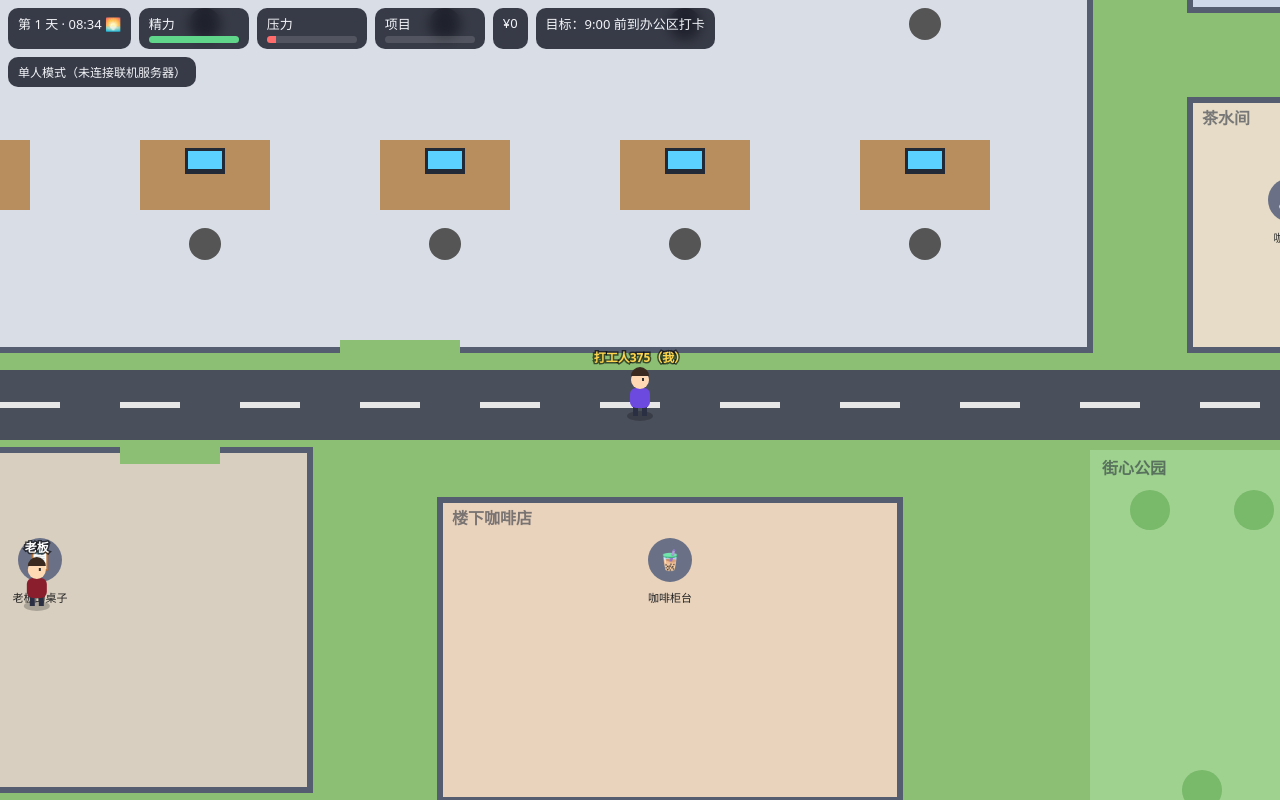
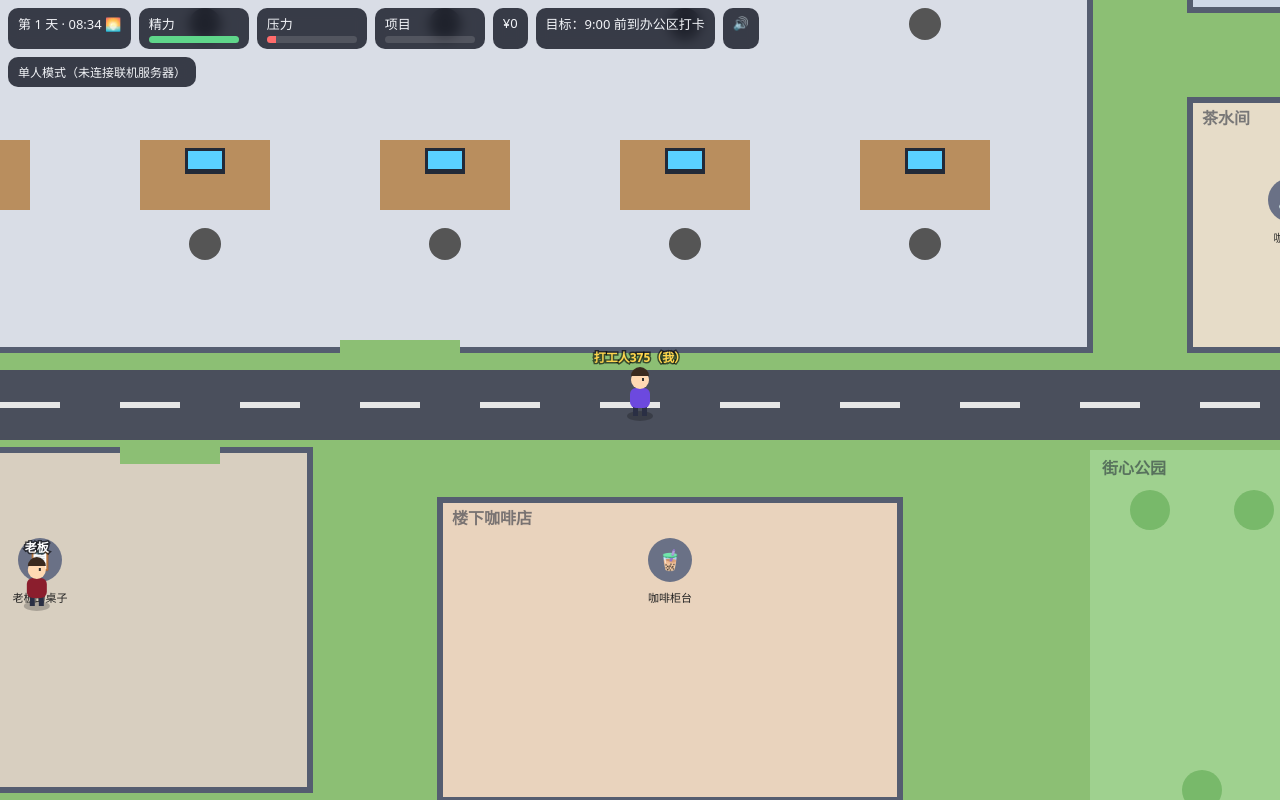
Before and after one commit to ykpercy/office-world, a website: page index.html in a window 1280 px wide. Both pictures are taken after a click on the button "开始上班". Drawn offline with Linux system fonts and the light colour scheme.

Commit message:
Add files via upload
add bgm

```diff
--- a/index.html
+++ b/index.html
@@ -27,6 +27,7 @@ canvas{display:block;width:100%;height:100%}
 #card button{width:100%;padding:11px;border:0;border-radius:8px;background:var(--ac);color:#222;font-weight:700;font-size:16px;cursor:pointer}
 .mut{color:var(--mut);font-size:12px}
 #mp{font-size:12px}
+#mu{pointer-events:auto;cursor:pointer;user-select:none}
 html,body{touch-action:none;-webkit-user-select:none;user-select:none}
 #touch{display:none}
 @media (pointer:coarse){
@@ -53,6 +54,7 @@ html,body{touch-action:none;-webkit-user-select:none;user-select:none}
   <div class="box">项目<div class="bar"><i id="b-pr" style="background:var(--ac)"></i></div></div>
   <div class="box" id="money">¥0</div>
   <div class="box" id="task">目标：9:00 前到办公区打卡</div>
+  <div class="box" id="mu" title="背景音乐（M）">🔊</div>
 </div>
 <div class="box" id="mp" style="margin-top:8px;width:fit-content">单人模式</div>
 <div id="log"></div>
@@ -143,6 +145,7 @@ addEventListener('keydown',e=>{
  const k=e.key.toLowerCase();keys[k]=true;
  if(e.key==='Enter'){$('chat').style.display='block';$('chat').focus();e.preventDefault()}
  if(k==='e')interact(true);
+ if(k==='m')Music.toggle();
  if(['arrowup','arrowdown','arrowleft','arrowright',' '].includes(k))e.preventDefault();
 });
 addEventListener('keyup',e=>{keys[e.key.toLowerCase()]=false});
@@ -426,6 +429,66 @@ $('chat').addEventListener('blur',()=>setTimeout(resetZoom,100));
  document.addEventListener('touchmove',e=>e.preventDefault(),{passive:false});
 })();
 $('nm').value=me.name;
+// ---- 背景音乐（WebAudio 实时合成的 lo-fi 循环）----
+const Music=(()=>{
+ let ac=null,bus,master,timer=null,next=0,step=0,on=true,noise=null;
+ try{on=localStorage.getItem('ow_music')!=='0'}catch(e){}
+ const E=60/76/2,N=m=>440*Math.pow(2,(m-69)/12);
+ const chords=[[48,55,59,64],[45,52,55,60],[50,57,60,65],[43,50,53,59]]; // Cmaj7 · Am7 · Dm7 · G7
+ const arp=[0,1,2,3,2,1,3,2],hit=[1,0,1,1,0,1,1,0];
+ function label(){const m=$('mu');if(m)m.textContent=on?'🔊':'🔇'}
+ function unlock(){
+  if(!ac){
+   const C=window.AudioContext||window.webkitAudioContext;if(!C)return;
+   ac=new C();master=ac.createGain();master.gain.value=on?0.5:0;master.connect(ac.destination);
+   bus=ac.createGain();bus.connect(master);
+   const d=ac.createDelay(1);d.delayTime.value=E*1.5;const fb=ac.createGain();fb.gain.value=.32;
+   const lp=ac.createBiquadFilter();lp.type='lowpass';lp.frequency.value=1600;const wet=ac.createGain();wet.gain.value=.3;
+   bus.connect(d);d.connect(lp);lp.connect(fb);fb.connect(d);lp.connect(wet);wet.connect(master);
+   const b=ac.createBuffer(1,ac.sampleRate*.3,ac.sampleRate),a=b.getChannelData(0);for(let i=0;i<a.length;i++)a[i]=Math.random()*2-1;noise=b;
+  }
+  if(ac.state!=='running')ac.resume();
+ }
+ function tone(type,f,t,dur,vol,att,cut){
+  const o=ac.createOscillator(),g=ac.createGain(),fl=ac.createBiquadFilter();
+  o.type=type;o.frequency.value=f;fl.type='lowpass';fl.frequency.value=cut||3000;
+  g.gain.setValueAtTime(.0001,t);g.gain.exponentialRampToValueAtTime(vol,t+att);g.gain.exponentialRampToValueAtTime(.0001,t+dur);
+  o.connect(fl);fl.connect(g);g.connect(bus);o.start(t);o.stop(t+dur+.05);
+ }
+ function kick(t){
+  const o=ac.createOscillator(),g=ac.createGain();o.frequency.setValueAtTime(130,t);o.frequency.exponentialRampToValueAtTime(42,t+.16);
+  g.gain.setValueAtTime(.3,t);g.gain.exponentialRampToValueAtTime(.0001,t+.25);o.connect(g);g.connect(bus);o.start(t);o.stop(t+.3);
+ }
+ function hat(t,type,freq,vol,dur){
+  const s=ac.createBufferSource(),f=ac.createBiquadFilter(),g=ac.createGain();s.buffer=noise;f.type=type;f.frequency.value=freq;
+  g.gain.setValueAtTime(vol,t);g.gain.exponentialRampToValueAtTime(.0001,t+dur);s.connect(f);f.connect(g);g.connect(bus);s.start(t);s.stop(t+dur+.02);
+ }
+ function sched(){
+  if(next<ac.currentTime-.5)next=ac.currentTime+.05;
+  while(next<ac.currentTime+.3){
+   const bar=Math.floor(step/8)%4,s=step%8,ch=chords[bar],t=next;
+   if(s===0)ch.slice(1).forEach(m=>tone('triangle',N(m),t,E*8,.05,.5,900));
+   if(s===0||s===3)tone('sine',N(ch[0]),t,E*(s?2:2.8),.24,.02,500);
+   if(s===4)tone('sine',N(ch[1]-12),t,E*2,.18,.02,500);
+   if(hit[s])tone('triangle',N(ch[arp[s]]+12),t,E*1.8,.05,.01,2400);
+   if(s===0||s===4)kick(t);
+   if(s===2||s===6)hat(t,'bandpass',1800,.06,.12);
+   if(s%2===1)hat(t,'highpass',7000,.025,.05);
+   step++;next+=E*(s%2===0?1.14:.86);
+  }
+ }
+ function play(){unlock();if(!ac||timer)return;next=ac.currentTime+.1;sched();timer=setInterval(sched,100)}
+ function toggle(){
+  on=!on;try{localStorage.setItem('ow_music',on?'1':'0')}catch(e){}
+  label();if(!ac){unlock()}
+  if(ac){master.gain.setTargetAtTime(on?0.5:0,ac.currentTime,.1);if(on&&ac.state!=='running')ac.resume()}
+ }
+ document.addEventListener('visibilitychange',()=>{if(!ac)return;if(document.hidden)ac.suspend();else if(on)ac.resume()});
+ label();
+ const mu=$('mu');if(mu)mu.addEventListener('pointerdown',e=>{e.preventDefault();toggle()});
+ return{unlock,play,toggle};
+})();
+
 // ---- 账号与存档 ----
 const API=(()=>{const u=serverUrl();return u?u.replace(/^ws/,'http').replace(/\/+$/,''):''})();
 let auth={token:null,name:null};
@@ -437,16 +500,17 @@ function saveNow(keep){if(!auth.token)return;api('/api/save',{method:'PUT',keep:
 function startGame(){
  if(auth.token)me.name=auth.name;
  else{const v=$('nm').value.trim();if(v)me.name=API?('游客'+v).slice(0,8):v.slice(0,8)}
- $('over').style.display='none';g.run=true;resetZoom();$('task').textContent=curTask();connect();
+ $('over').style.display='none';g.run=true;resetZoom();Music.play();$('task').textContent=curTask();connect();
 }
 async function doAuth(kind){
+ Music.unlock();
  const name=$('nm').value.trim(),password=$('pw').value;$('amsg').textContent='请稍候…';
  try{const j=await api('/api/'+kind,{method:'POST',body:JSON.stringify({name,password})});
   auth={token:j.token,name:j.name};try{localStorage.setItem('ow_token',j.token)}catch(e){}
   applySave(j.save);startGame()}
  catch(e){$('amsg').textContent=e.message}
 }
-$('go').onclick=()=>startGame();
+$('go').onclick=()=>{Music.unlock();startGame()};
 $('bl').onclick=()=>doAuth('login');$('br').onclick=()=>doAuth('register');
 $('lo').onclick=()=>{try{localStorage.removeItem('ow_token')}catch(e){}location.reload()};
 setInterval(()=>{if(g.run&&!g.over)saveNow()},15000);
```
Also changed, not shown: README.md.
